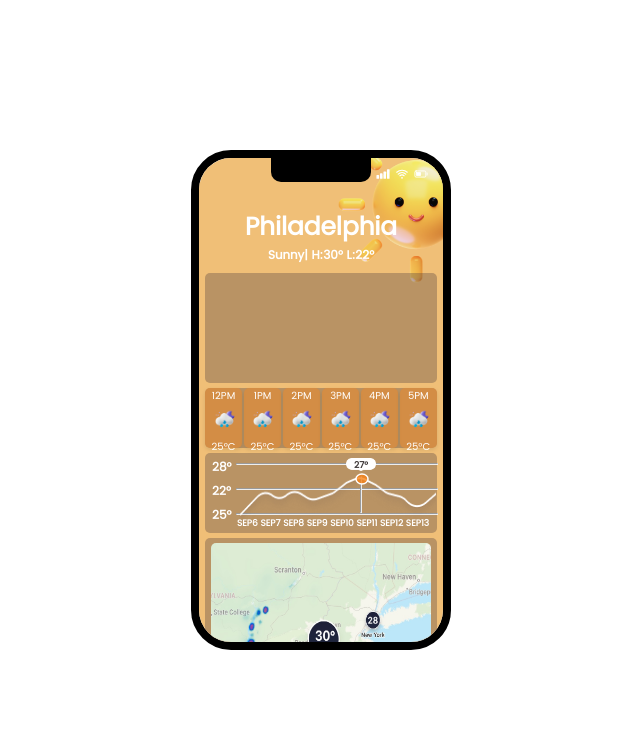
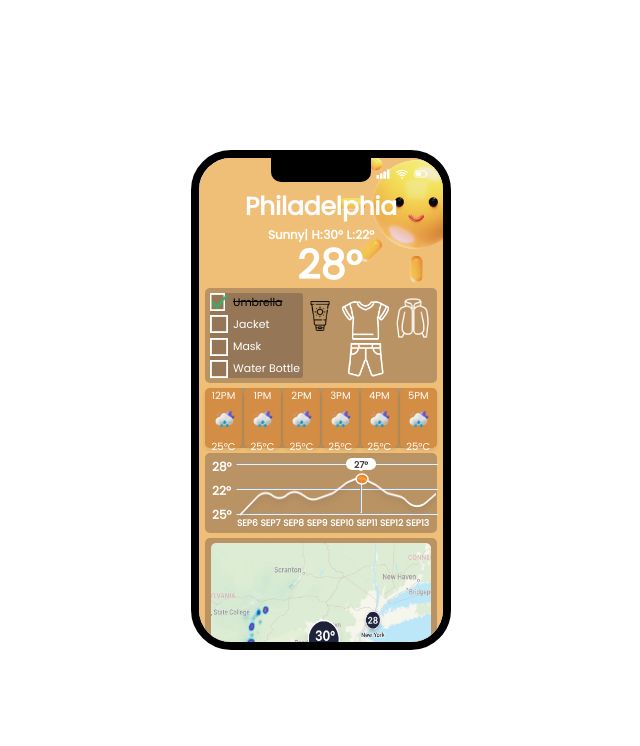
Before and after one commit to ValicaHe/A1, a plain HTML site: page index_A1.html in a window 1280 px wide. Shown: the whole page, without its empty margins (319-959 px from the left). Drawn offline with nearby package versions, Linux system fonts and the light colour scheme.

Commit message:
add checklist

```diff
--- a/index_A1.html
+++ b/index_A1.html
@@ -7,7 +7,7 @@
     <meta name="viewport" content="width=device-width, initial-scale=1.0" />
     <link rel="stylesheet" href="style.css" />
     <link rel="stylesheet" href="bootstrap-icons/bootstrap-icons.css" />
-    <title>Iphone Clone</title>
+    <title>Weather App</title>
 </head>
 
 <body>
@@ -36,40 +36,63 @@
             <div class="location">
                 <h2>Philadelphia</h2>
                 <h6>Sunny| H:30° L:22°</h6>
+                <h1>28°</h1>
             </div>
             <div class="checklist">
+                <div class="checkbox-frame">
+                    <div class="check">
+                        <img src="icons/checkbox_done.png">
+                        <s>Umbrella</s>
+                    </div>
+                    <div class="check">
+                        <img src="icons/checkbox.png">
+                        <p>Jacket</p>
+                    </div>
 
+                    <div class="check">
+                        <img src="icons/checkbox.png">
+                        <p>Mask</p>
+                    </div>
+                    <div class="check">
+                        <img src="icons/checkbox.png">
+                        <p>Water Bottle</p>
+                    </div>
+                </div>
+                <img class="ss_img" src="icons/sunscreen.png">
+                <img class="shirt_img" src="icons/shirt.png">
+                <img class="pants_img" src="icons/pants.png">
+                <img class="jacket_img" src="icons/down-jacket.png">
             </div>
             <div class="hourly-weather">
                 <div class="hourly-frame">
                     <div class="hour">
                         <p>12PM</p>
-                        <img src="Cloudy.png" alt="cloudy">
+                        <img src="icons/Cloudy.png" alt="cloudy">
                         <p>25°C</p>
                     </div>
                     <div class="hour">
                         <p>1PM</p>
-                        <img src="Cloudy.png" alt="cloudy">
+                        <img src="icons/Cloudy.png" alt="cloudy">
                         <p>25°C</p>
                     </div>
                     <div class="hour">
                         <p>2PM</p>
-                        <img src="Cloudy.png" alt="cloudy">
+                        <img src="icons/Cloudy.png" alt="cloudy">
                         <p>25°C</p>
                     </div>
                     <div class="hour">
                         <p>3PM</p>
-                        <img src="Cloudy.png" alt="cloudy">
+                        <img src="icons/Cloudy.png" alt="cloudy">
                         <p>25°C</p>
                     </div>
                     <div class="hour">
                         <p>4PM</p>
-                        <img src="Cloudy.png" alt="cloudy">
+                        <img src="icons/Cloudy.png" alt="cloudy">
                         <p>25°C</p>
                     </div>
                     <div class="hour">
                         <p>5PM</p>
-                        <img src="Cloudy.png" alt="cloudy">
+                        <img src="icons/Cloudy.png" alt="cloudy">
                         <p>25°C</p>
                     </div>
                 </div>
@@ -80,7 +103,7 @@
                 <hr class="line2">
                 <hr class="line3">
                 <hr class="line4">
-                <img class="img1" src="Line.png">
+                <img class="img1" src="icons/Line.png">
                 <h2 class="text1"> SEP6 SEP7 SEP8 SEP9 SEP10 SEP11 SEP12 SEP13 </h2>
                 <h2 class="text2">28°</h2>
                 <h2 class="text3">25°</h2>
@@ -90,46 +113,18 @@
                         d="M13 6C13 8.62236 10.4639 11 7 11C3.53612 11 1 8.62236 1 6C1 3.37764 3.53612 1 7 1C10.4639 1 13 3.37764 13 6Z"
                         fill="#F78319" fill-opacity="0.8" stroke="white" stroke-width="1.5" />
                 </svg>
-                <img class="img2" src="Rectangle.png">
+                <img class="img2" src="icons/Rectangle.png">
                 <h2 class="text5">27°</h2>
             </div>
             <div class="weather-map">
-                <img class="mapimg" src="Precipitation.jpg">
+                <img class="mapimg" src="icons/Precipitation.jpg">
             </div>
-
-        </div>
-    </div>
-
-    <div class="content">
-        <div class="forecast-chart">
-            <!-- 14-day weather forecast chart goes here -->
         </div>
     </div>
     </div>
 
     <script type="module" src="https://unpkg.com/ionicons@5.5.2/dist/ionicons/ionicons.esm.js"></script>
     <script nomodule src="https://unpkg.com/ionicons@5.5.2/dist/ionicons/ionicons.js"></script>
-    <!-- <script src="https://cdn.jsdelivr.net/npm/chart.js"></script>
-    <script>
-        var chrt = document.getElementById("temperature-chart").getContext("2d");
-        var chartId = new Chart(chrt, {
-            type: 'line',
-            data: {
-                labels: ["SEP 6", "SEP 7", "SEP 8", "SEP 9", "SEP 10", "SEP 11"],
-                datasets: [{
-                    label: "online tutorial subjects",
-                    data: [83, 90, 78, 74, 86, 85],
-                    backgroundColor: ['yellow', 'aqua', 'pink', 'lightgreen', 'lightblue', 'gold'],
-                    borderColor: ['GREY'],
-                    borderWidth: 2,
-                    pointRadius: 3,
-                }],
-            },
-            options: {
-                responsive: false,
-            },
-        });
-    </script> -->
 </body>
 
 </html>
--- a/style.css
+++ b/style.css
@@ -105,7 +105,7 @@ body {
     position: absolute;
     left: 50%;
     transform: translateX(-50%);
-    top: 50px;
+    top: 30px;
     width: 100%;
     text-align: center;
 }
@@ -113,22 +113,95 @@ body {
 .lock-screen .location h2 {
     font-size: 25px;
     color: #FFFFFF;
+    margin: 0px;
 }
 
 .lock-screen .location h6 {
+    margin: 0px;
     font-size: 12px;
     color: #FFFFFF;
 }
+
+.lock-screen .location h1 {
+    position: absolute;
+    top: 47px;
+    left: 98px;
+    margin: 0px;
+    font-size: 40px;
+    color: #FFFFFF;
+}
+
 .checklist {
   position: absolute;
-  top: 115px;
+  top: 130px;
   left: 6px;
   width: 95%;
-  height: 110px;
+  height: 95px;
   border-radius: 5px;
   background-color: rgba(81, 64, 64, 0.35);
 }
+.checkbox-frame {
+    position: absolute;
+    top: 5px;
+    left: 5px;
+    width: 40%;
+    height: 85px;
+    border-radius: 3px;
+    background-color: rgba(81, 64, 64, 0.35);
+    display: flex;
+    justify-content: space-between;
+    flex-direction: column;
+}
 
+.checklist .check {
+    display: flex;
+    align-items: center;
+}
+
+.checklist .check  p {
+    margin: 0;
+    font-size: 11px;
+    color: #FFFFFF;
+}
+.checklist .check s{
+    margin: 0;
+    font-size: 11px;
+}
+.checklist .check img {
+    width: 18px;
+    height: 18px;
+    margin-right: 5px;
+}
+
+.checklist .ss_img {
+    position: absolute;
+    width: 30px;
+    height: 30px;
+    left: 100px;
+    top: 13px;
+}
+.checklist .shirt_img {
+    position: absolute;
+    width: 55px;
+    height: 55px;
+    left: 133px;
+    top: 5px;
+}
+.checklist .pants_img {
+    position: absolute;
+    width: 55px;
+    height: 55px;
+    left: 133px;
+    top: 44px;
+}
+
+.checklist .jacket_img {
+    position: absolute;
+    width: 40px;
+    height: 40px;
+    left: 188px;
+    top: 10px;
+}
 .hourly-weather {
   position: absolute;
   top: 230px;
```
Also changed, not shown: icons/Cloudy.png (added), icons/Line.png (added), icons/Precipitation.jpg (added), icons/Rectangle.png (added), icons/Sun.png (added), icons/checkbox.png (added), icons/checkbox_done.png (added), icons/down-jacket.png (added), icons/pants.png (added), icons/shirt.png (added), icons/sunscreen.png (added).
